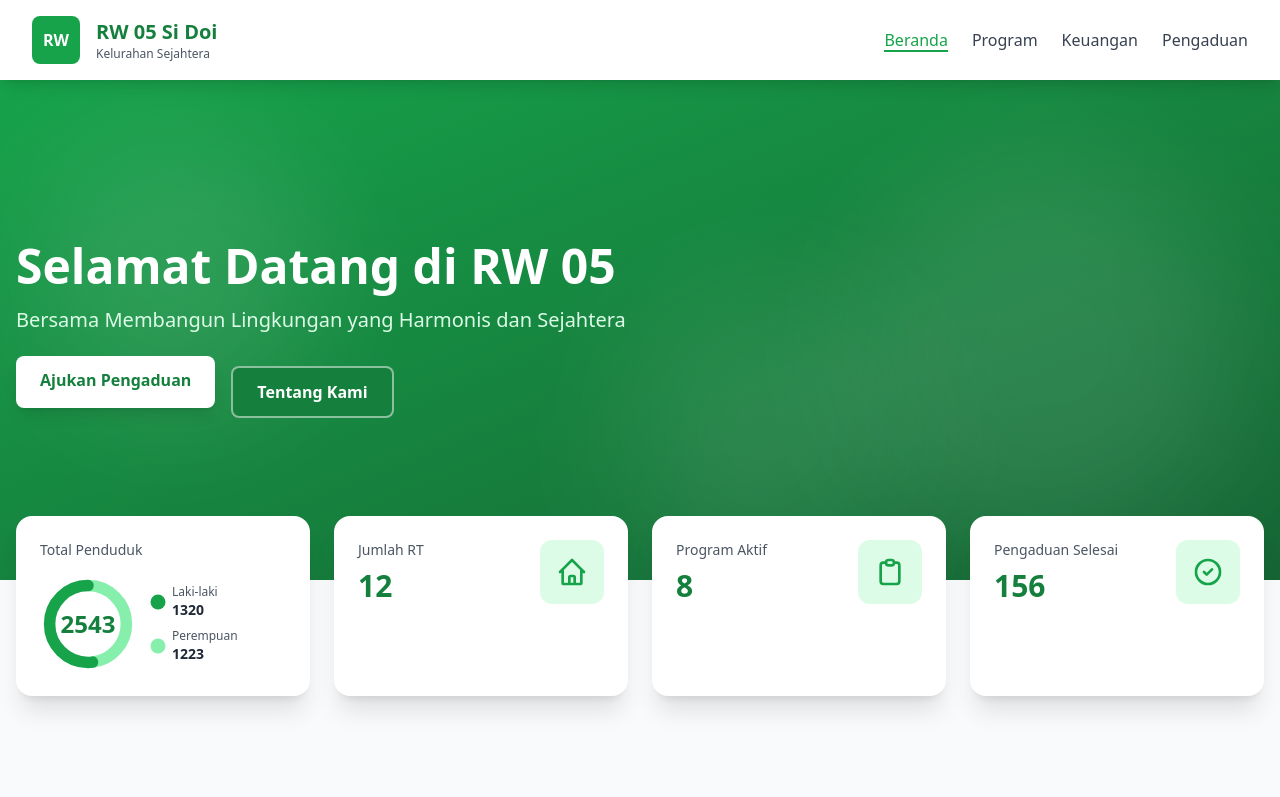
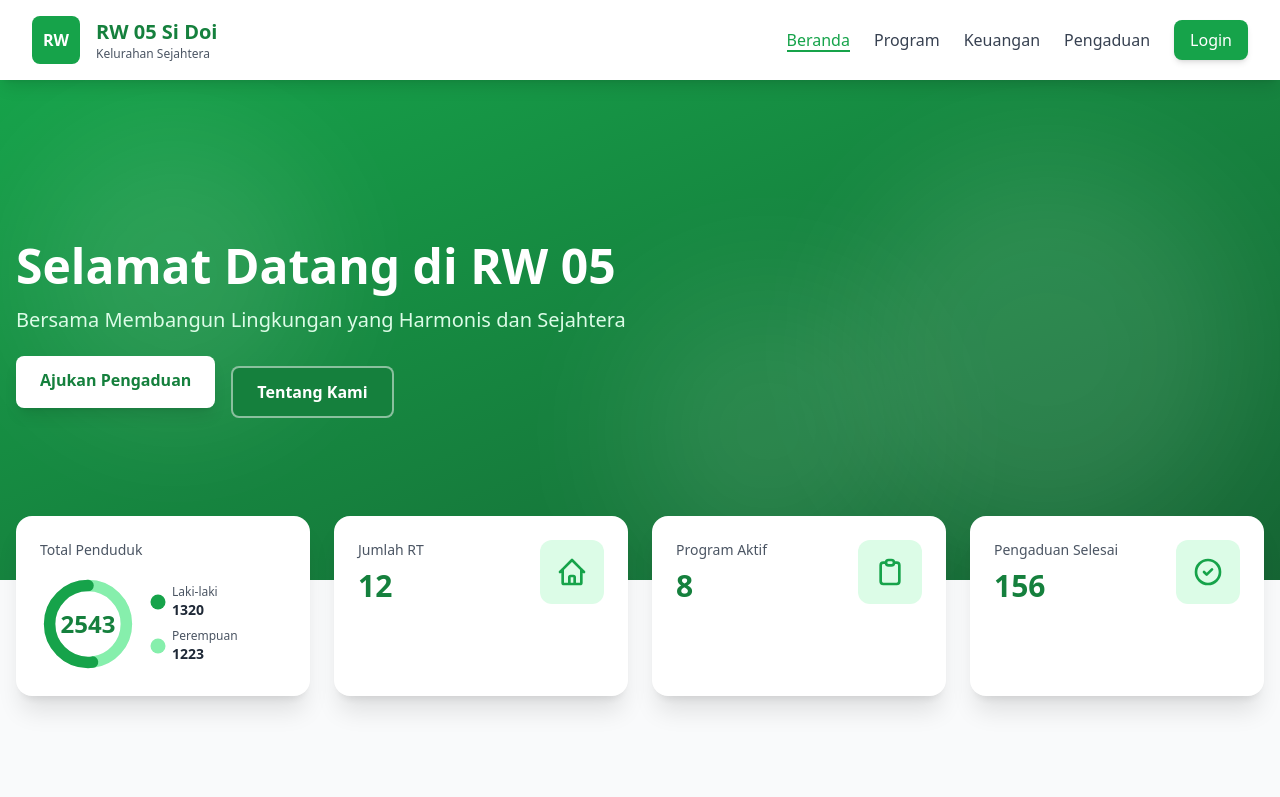
Before and after one commit to agung42lp/DesaPoint, a Vue app: page /#/ in a window 1280 px wide. Shown: the top 797 px of the page. Built offline with nearby package versions, Linux system fonts and the light colour scheme.

Commit message:
update tombol login

```diff
--- a/src/Pages/Home.vue
+++ b/src/Pages/Home.vue
@@ -20,6 +20,9 @@
             <router-link to="/program" class="text-gray-700 hover:text-green-600 font-medium relative after:absolute after:bottom-0 after:left-0 after:h-0.5 after:w-0 after:bg-green-600 hover:after:w-full after:transition-all">Program</router-link>
             <router-link to="/keuangan" class="text-gray-700 hover:text-green-600 font-medium relative after:absolute after:bottom-0 after:left-0 after:h-0.5 after:w-0 after:bg-green-600 hover:after:w-full after:transition-all">Keuangan</router-link>
             <router-link to="/form" class="text-gray-700 hover:text-green-600 font-medium relative after:absolute after:bottom-0 after:left-0 after:h-0.5 after:w-0 after:bg-green-600 hover:after:w-full after:transition-all">Pengaduan</router-link>
+            <router-link to="/login" class="px-4 py-2 bg-green-600 text-white rounded-lg font-medium hover:bg-green-700 transform hover:scale-105 transition-all duration-300 shadow-md hover:shadow-lg">
+              Login
+            </router-link>
           </div>
         </div>
       </div>
```
Also changed, not shown: 1 other file (tests, documents, lock files or other folders).
